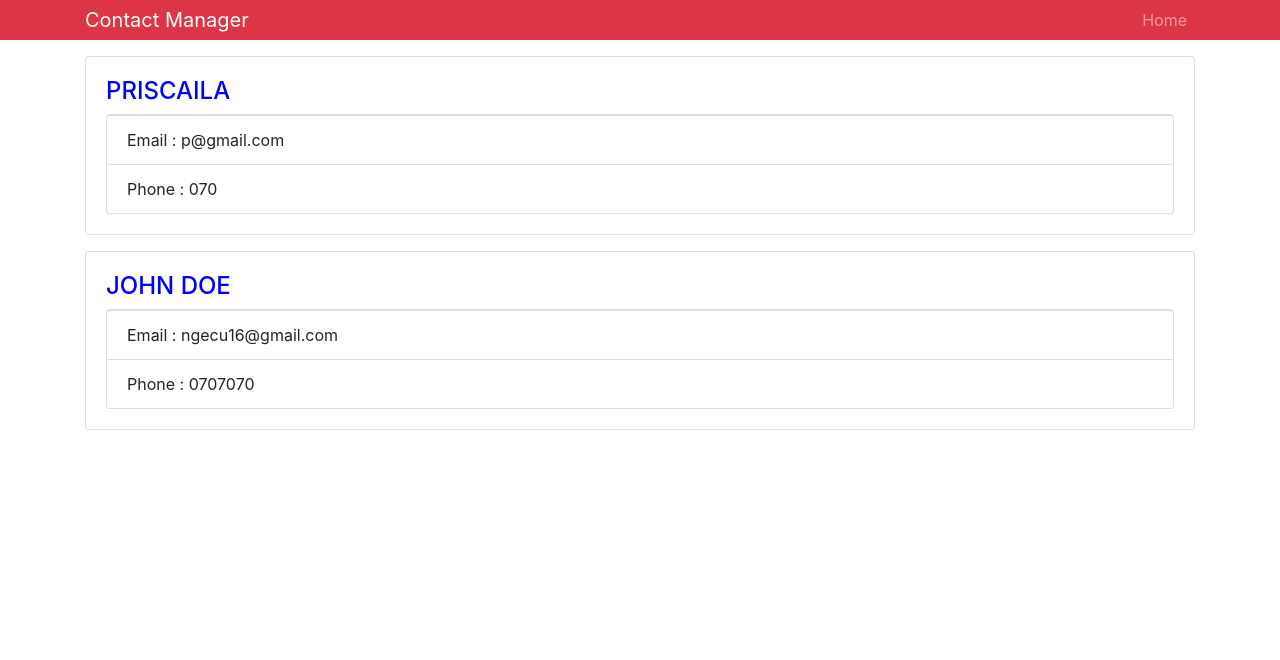
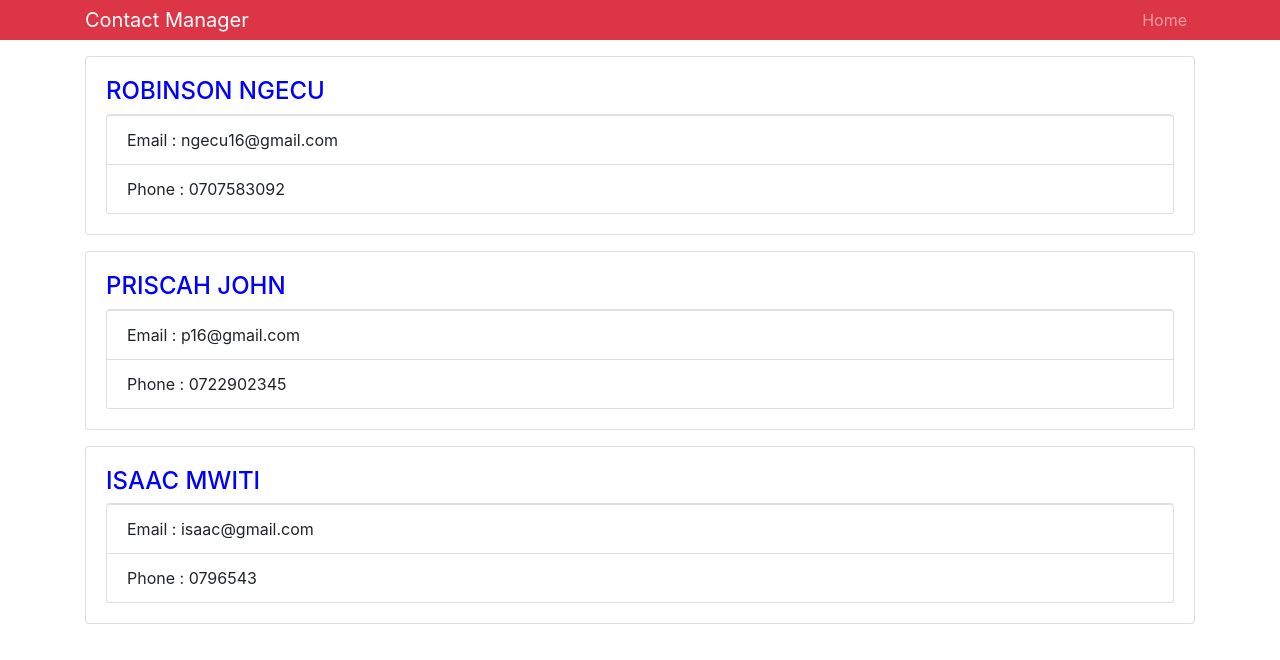
Before and after one commit to ngecu/front-to-end, a React (Create React App) app: page / in a window 1280 px wide. Shown: the top 660 px of the page. Built offline with nearby package versions, Linux system fonts and the light colour scheme.

Commit message:
created state successfully

```diff
--- a/src/App.js
+++ b/src/App.js
@@ -1,7 +1,8 @@
 import React, { Component } from 'react'
 import './App.css';
-import Contact from './components/Contact';
-import Header from './components/Header'
+import Contacts from './components/Contacts';
+import Header from './components/Header';
+
 import 'bootstrap/dist/css/bootstrap.min.css';
 
 export default class App extends Component {
@@ -11,9 +12,8 @@
       <div className="App">
         <Header branding="Contact Manager" />
         <div className="container">
-        <Contact name="Priscaila" email="p@gmail.com" phone="070" />
+        <Contacts />
 
-        <Contact name="John Doe" email="ngecu16@gmail.com" phone="0707070" />
 
         </div>
       </div>
--- /dev/null
+++ b/src/components/Contacts.js
@@ -0,0 +1,42 @@
+import React, { Component } from 'react'
+import Contact from './Contact'
+class Contacts extends Component {
+state = {
+            contacts : [
+                {
+                    id:1,
+                    name: 'Robinson Ngecu',
+                    email : 'ngecu16@gmail.com',
+                    phone : '0707583092'
+                },
+                {
+                    id:2,
+                    name: 'Priscah John',
+                    email : 'p16@gmail.com',
+                    phone : '0722902345'
+                },
+                {
+                    id:3,
+                    name: 'Isaac Mwiti',
+                    email : 'isaac@gmail.com',
+                    phone : '0796543'
+                },
+            ]
+        }
+
+
+    render() {
+        const {contacts} = this.state;
+        return (
+            <div>
+                {contacts.map(contact => (
+                <Contact
+                key = {contact.id}
+                contact={contact}
+
+                />))}
+            </div>
+        )
+    }
+}
+export default Contacts
```
Also changed, not shown: src/components/Contact.js (+1 -7 lines).
